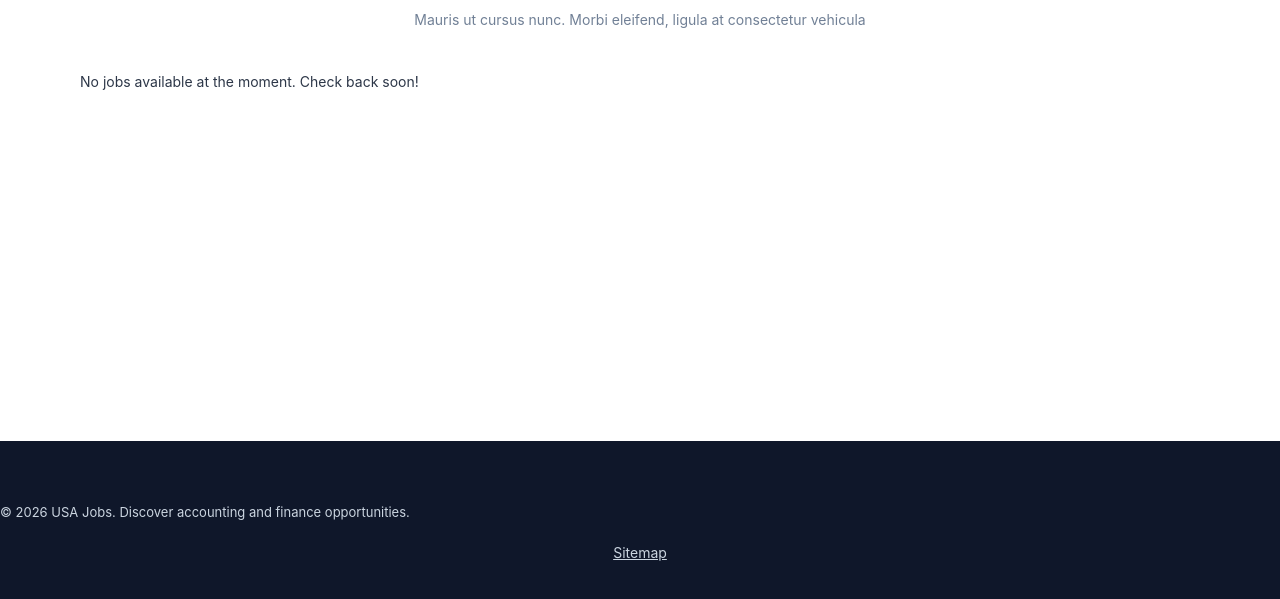
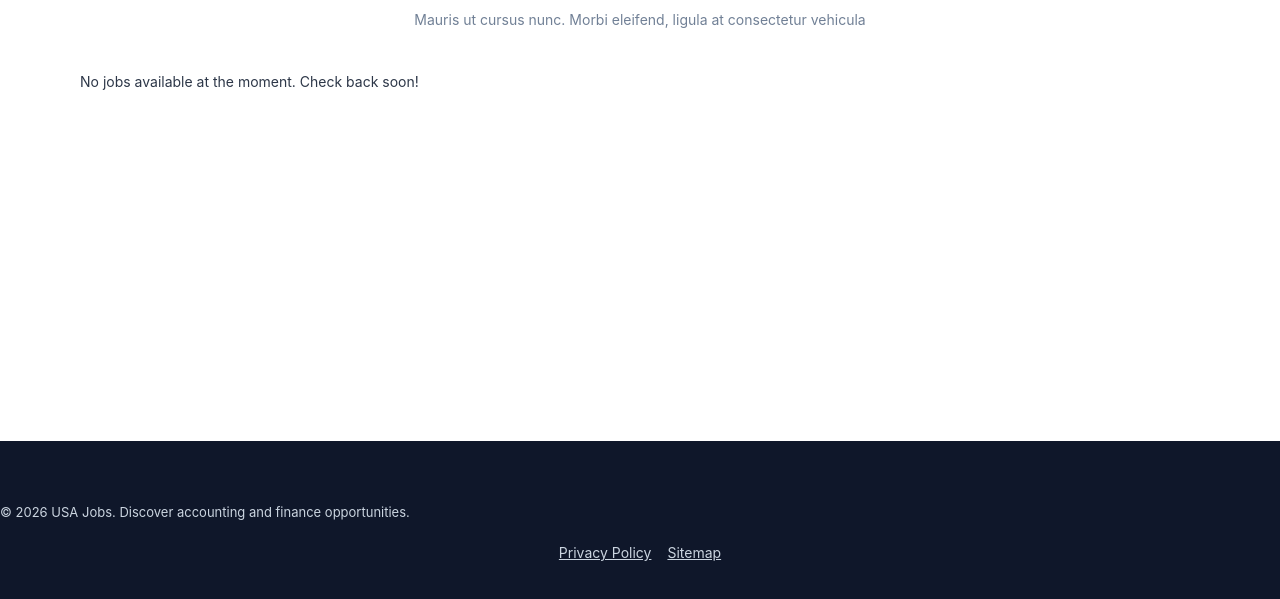
Before and after one commit to R5M54Y/CPAJOBS, a website: page static/index.html in a window 1280 px wide. Shown: the part 299-898 px from the top of the page. Drawn offline with Linux system fonts and the light colour scheme; no server answers.

Commit message:
feat: add Privacy Policy link to footer

```diff
--- a/static/index.html
+++ b/static/index.html
@@ -1491,6 +1491,7 @@ footer {
     <p>&copy; 2026 USA Jobs. Discover accounting and finance opportunities.</p>
     <nav aria-label="Footer navigation">
       <ul style="list-style: none; padding: 0; margin: 1rem 0 0 0; display: flex; gap: 1rem; justify-content: center; font-size: 0.875rem;">
+        <li><a href="/privacy/" style="color: inherit; text-decoration: underline;">Privacy Policy</a></li>
         <li><a href="/sitemap.xml" style="color: inherit; text-decoration: underline;">Sitemap</a></li>
       </ul>
     </nav>
```
